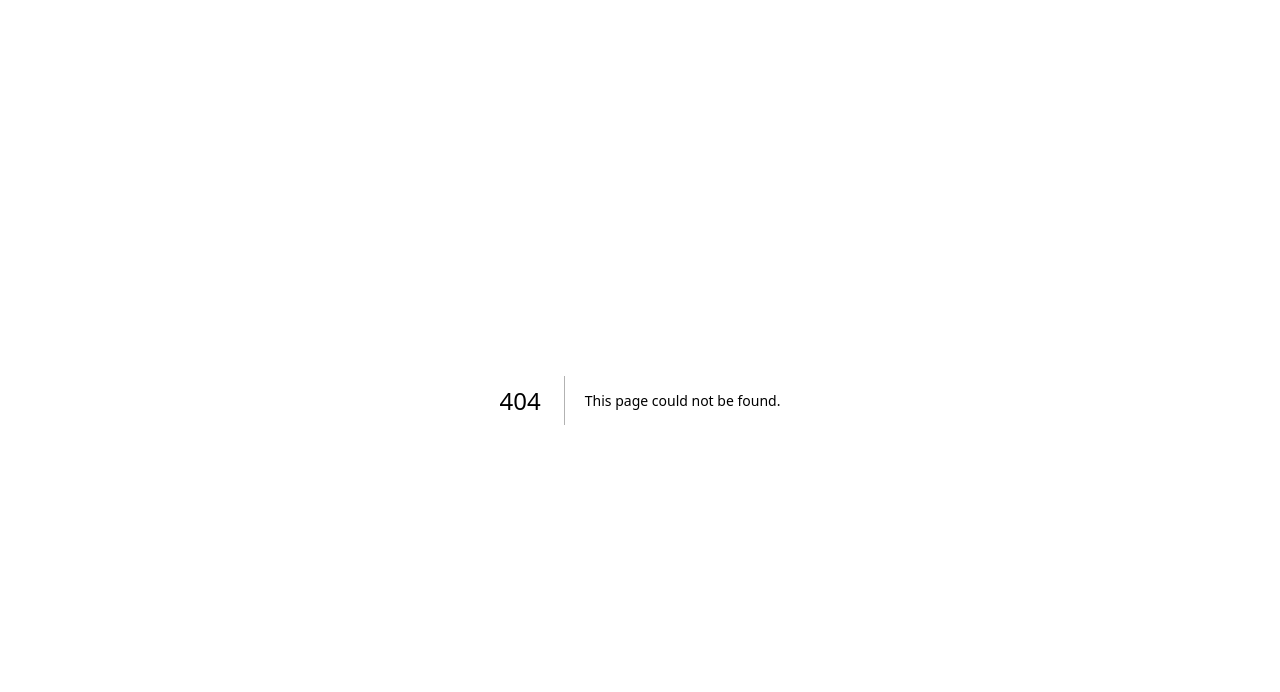
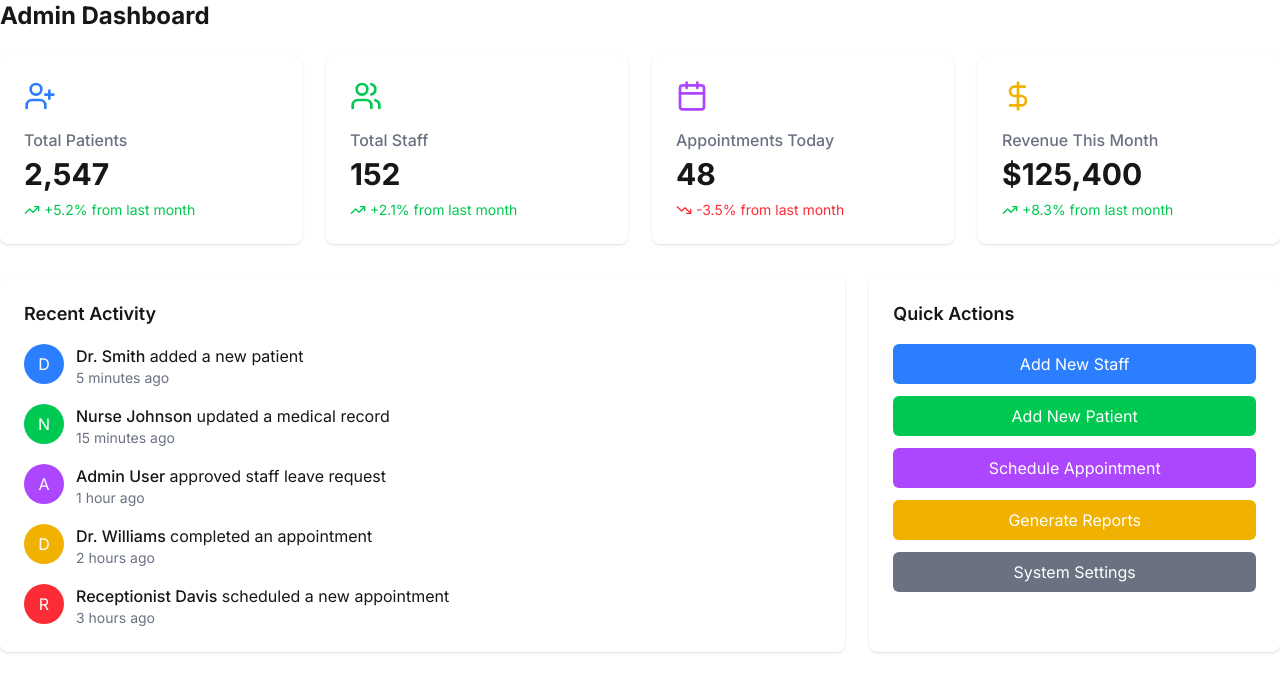
Before and after one commit to mwihoti/Hospital-Management-System, a Next.js app: page /admin/dashboard in a window 1280 px wide. Before the commit this address had no page. Shown: the top 692 px of the page. Built offline with nearby package versions, Linux system fonts and the light colour scheme.

Commit message:
Feat add admin dashboard

```diff
--- /dev/null
+++ b/app/admin/dashboard/page.tsx
@@ -0,0 +1,216 @@
+"use client"
+
+import type React from "react"
+
+import { useState, useEffect } from "react"
+import { Users, UserPlus, Calendar, DollarSign, Activity, TrendingUp, TrendingDown } from "lucide-react"
+
+
+interface StatsCard {
+    title: string
+    value: string
+    icon: React.ReactNode
+    change: string
+    trend: "up" | "down" | "neutral"
+}
+
+export default function AdminDashboard() {
+    const [stats, setStats] = useState<StatsCard[]>([])
+    const [loading, setLoading] = useState(true)
+
+
+    useEffect(() => {
+        // Simulate API call
+        setTimeout(() => {
+            setStats([
+                {
+                    title: "Total Patients",
+                    value: "2,547",
+                    icon: <UserPlus className="h-8 w-8 text-blue-500" />,
+                    change: "+5.2%",
+                    trend: "up",
+                },
+                {
+                    title: "Total Staff",
+                    value: "152",
+                    icon: <Users className="h-8 w-8 text-green-500" />,
+                    change: "+2.1%",
+                    trend: "up",
+                },
+                {
+                    title: "Appointments Today",
+                    value: "48",
+                    icon: <Calendar className="h-8 w-8 text-purple-500" />,
+                    change: "-3.5%",
+                    trend: "down",
+                },
+                {
+                    title: "Revenue This Month",
+                    value: "$125,400",
+                    icon: <DollarSign className="h-8 w-8 text-yellow-500" />,
+                    change: "+8.3%",
+                    trend: "up",
+                },
+            ])
+            setLoading(false)
+        }, 1000)
+    }, [])
+
+    return (
+        <div>
+            <h1 className="text-2xl font-bold mb-6">Admin Dashboard</h1>
+
+            {/* Stats Cards */}
+            <div className="grid grid-cols-1 md:grid-cols-2 lg:grid-cols-4 gap-6 mb-8">
+                {loading
+                    ? //Loading skeletons
+                    Array(4)
+                        .fill(0)
+                        .map((_, index) => (
+                            <div key={index} className="bg-white p-6 rounded-lg shadow-sm animate-pulse">
+                                <div className="h-8 w-8 bg-gray-200 rounded-full mb-4"></div>
+                                <div className="h-5 w-24 bg-gray-200 rounded mb-2"></div>
+                                <div className="h-8 w-16 bg-gray-200 rounded mb-2"></div>
+                                <div className="h-4 w-20 bg-gray-200 rounded"></div>
+                            </div>
+                        ))
+                    : stats.map((stat, index) => (
+
+                        <div key={index} className="bg-white p-6 rounded-lg shadow-sm">
+                            <div className="mb-4">{stat.icon} </div>
+                            <h3 className="text-gray-500 font-medium mb-1">{stat.title}</h3>
+                            <p className="text-3xl font-bold mb-2">{stat.value}</p>
+                            <div className="flex items-center">
+                                {stat.trend === "up" ? (
+                                    <TrendingUp className="h-4 w-4 text-green-500 mr-1" />
+                                ) : stat.trend === "down" ? (
+                                    <TrendingDown className="h-4 w-4 text-red-500 mr-1" />
+                                ) : (
+                                    <Activity className="h-4 w-4 text-gray-500 mr-1" />
+                                )}
+
+                                <span
+                                    className={`text-sm ${stat.trend === "up" ? "text-green-500" : stat.trend === "down" ? "text-red-500" : "text-gray-500"}`}>
+                                    {stat.change} from last month
+                                </span>
+                            </div>
+                        </div>
+                    ))
+                }
+            </div>
+            {/* Recent Activity and Quick */}
+            <div className="grid grid-cols-1 lg:grid-cols-3 gap-6">
+                <div className="lg:col-span-2 bg-white rounded-lg shadow-sm p-6">
+                    <h2 className="text-lg font-semibold mb-4">Recent Activity</h2>
+                    <div className="space-y-4">
+                        {loading ? (
+                            // Loading skeletons
+                            Array(5)
+                                .fill(0)
+                                .map((_, index) => (
+                                    <div key={index} className="flex items-start animate-pulse">
+                                        <div className="h-10 w-10 bg-gray-200 rounded-full mr-3"></div>
+                                        <div className="flex-1">
+                                            <div className="h-4 w-3/4 bg-gray-200 rounded mb-2"> </div>
+                                            <div className="h-3 w-1/2 bg-gray-200 rounded"></div>
+                                        </div>
+                                    </div>
+                                ))
+                        ) : (
+                            <>
+                                <ActivityItem
+                                    avatar="D"
+                                    name="Dr. Smith"
+                                    action="added a new patient"
+                                    time="5 minutes ago"
+                                    avatarColor="bg-blue-500"
+                                />
+                                <ActivityItem
+                                    avatar="N"
+                                    name="Nurse Johnson"
+                                    action="updated a medical record"
+                                    time="15 minutes ago"
+                                    avatarColor="bg-green-500"
+                                />
+                                <ActivityItem
+                                    avatar="A"
+                                    name="Admin User"
+                                    action="approved staff leave request"
+                                    time="1 hour ago"
+                                    avatarColor="bg-purple-500"
+                                />
+                                <ActivityItem
+                                    avatar="D"
+                                    name="Dr. Williams"
+                                    action="completed an appointment"
+                                    time="2 hours ago"
+                                    avatarColor="bg-yellow-500"
+                                />
+                                <ActivityItem
+                                    avatar="R"
+                                    name="Receptionist Davis"
+                                    action="scheduled a new appointment"
+                                    time="3 hours ago"
+                                    avatarColor="bg-red-500"
+                                />
+                            </>
+                        )}
+                    </div>
+                </div>
+                <div className="bg-white rounded-lg shadow-sm p-6">
+                    <h2 className="text-lg font-semibold mb-4">Quick Actions</h2>
+                    <div className="space-y-3">
+                        <button className="w-full bg-blue-500 text-white py-2 px-4 rounded-md hover:bg-blue-600 transition-colors">
+                            Add New Staff
+                        </button>
+                        <button className="w-full bg-green-500 text-white py-2 px-4 rounded-md hover:bg-green-600 transition-colors">
+                            Add New Patient
+                        </button>
+                        <button className="w-full bg-purple-500 text-white py-2 px-4 rounded-md hover:bg-purple-600 transition-colors">
+                            Schedule Appointment
+                        </button>
+                        <button className="w-full bg-yellow-500 text-white py-2 px-4 rounded-md hover:bg-yellow-600 transition-colors">
+                            Generate Reports
+                        </button>
+                        <button className="w-full bg-gray-500 text-white py-2 px-4 rounded-md hover:bg-gray-600 transition-colors">
+                            System Settings
+                        </button>
+                    </div>
+                </div>
+
+            </div>
+        </div>
+    )
+}
+
+function ActivityItem({
+    avatar,
+    name,
+    action,
+    time,
+    avatarColor
+}: {
+    avatar: string
+    name: string
+    action: string
+    time: string
+    avatarColor: string
+}) {
+    return (
+        <div className="flex items-start">
+            <div className={`w-10 h-10 rounded-full ${avatarColor}
+            flex items-center justify-center text-white mr-3`}>
+                {avatar}
+            </div>
+            <div>
+                <p>
+                    <span
+                    className="font-medium">
+                        {name} </span>{action}
+
+                </p>
+                <p className="text-sm text-gray-500">{time}</p>
+            </div>
+        </div>
+    )
+}
--- a/app/api/users/[id]/route.ts
+++ b/app/api/users/[id]/route.ts
@@ -2,7 +2,6 @@ import { NextResponse } from "next/server"
 import connectToDatabase from "@/lib/mongodb"
 import User from "@/models/User"
 import { verifyToken } from "@/lib/auth"
-import { unauthorized } from "next/navigation"
 
 export async function GET(request: Request, { params }: { params: { id: string } }) {
 
@@ -29,7 +28,7 @@ try {
 
     const user = await User.findById(userId)
     if (!user) {
-        return NextResponse.json({ error: "user mot found"}, {status: 404})
+        return NextResponse.json({ error: "user not found"}, {status: 404})
     }
     return NextResponse.json({ user})
 } catch (error: any) {
--- a/app/auth/login/page.tsx
+++ b/app/auth/login/page.tsx
@@ -59,15 +59,6 @@ export default function Login() {
            // Fetch user data to determine role
             const response = await fetch("/api/users");
             const userData = await response.json();
-
-            if (!response.ok) {
-                throw new Error(data.error || "Login failed")
-            }
-            // Store token in localStorage or cookies
-            localStorage.setItem("token", data.token)
-
-            // Store user info
-            localStorage.setItem("user", JSON.stringify(data.user))
 
             // Redirect based on role
             switch (userData.role) {
```
